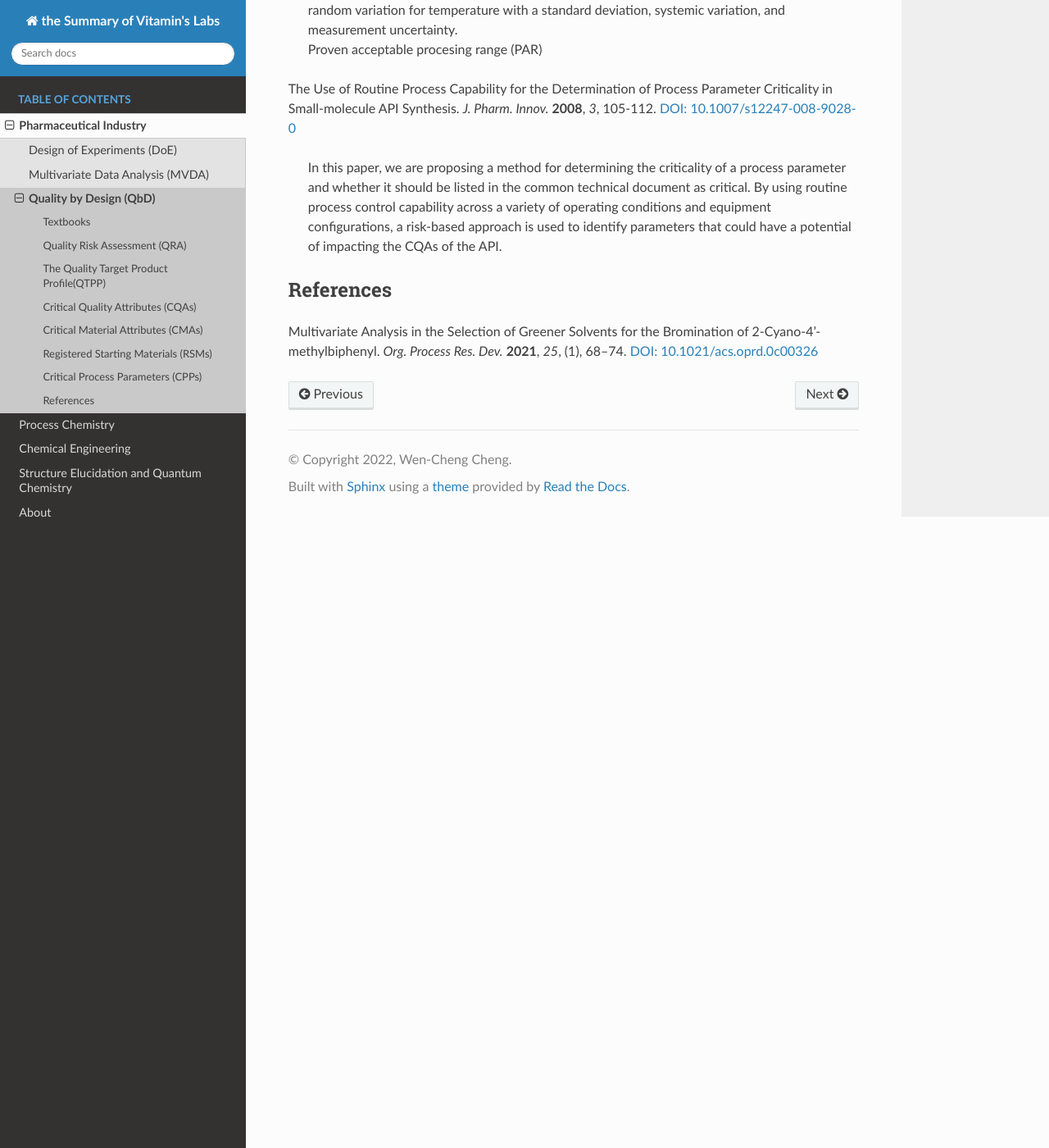
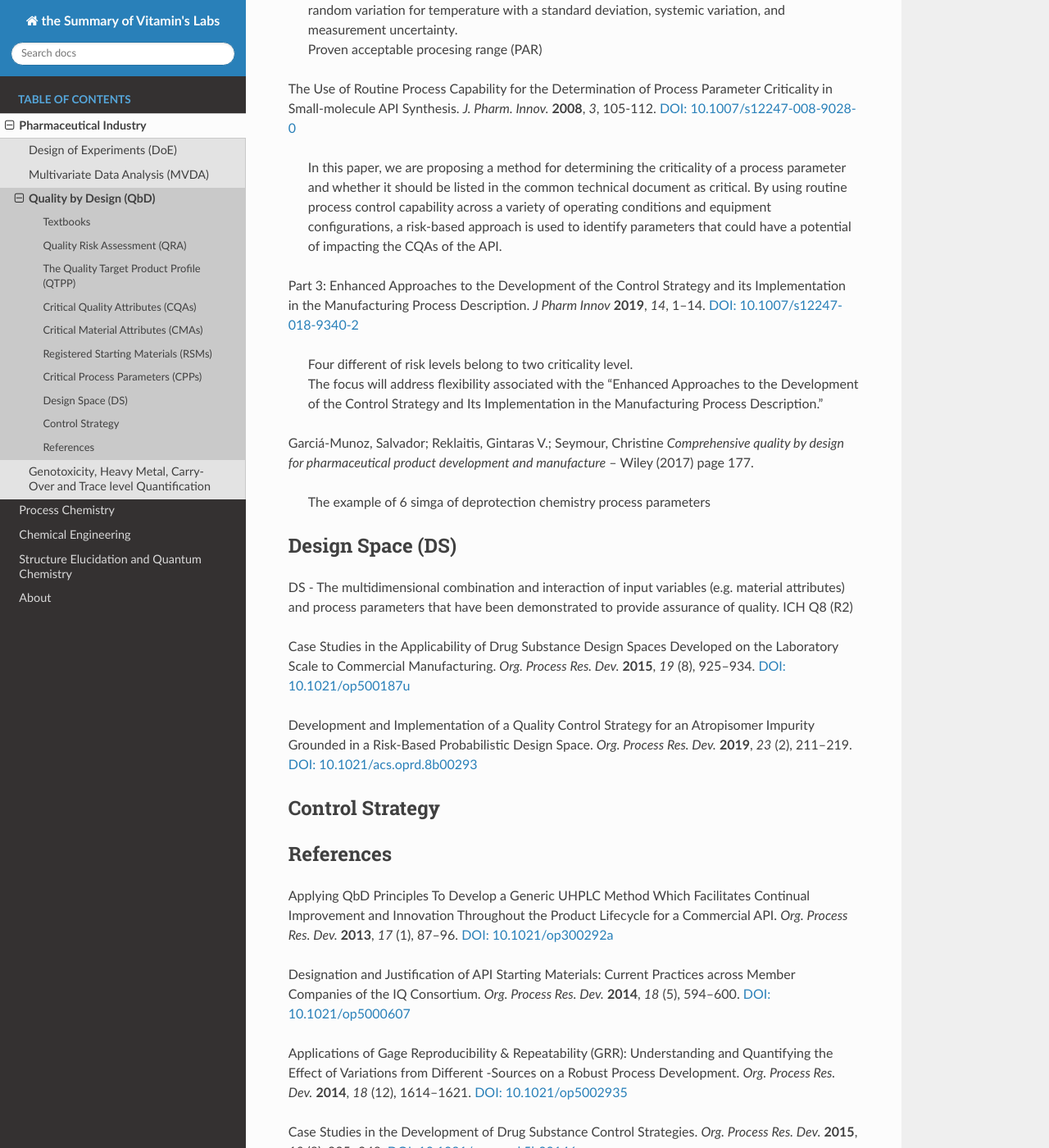
Before and after one commit to vitamincheng/summary, a Sphinx documentation site: the page built from source/CH1/QbD.rst, in a window 1280 px wide and 1400 px high, scrolled down 2471 px. Shown: the whole window at 82% size. Built offline with Sphinx 7.4.7 and the Read the Docs theme 2.0.0, drawn with Linux system fonts in a browser that asks for light colours; some of the changed text lies outside the part shown.

Commit message:
add genotocicity and Process chemistry

```diff
--- a/source/CH1/QbD.rst
+++ b/source/CH1/QbD.rst
@@ -13,7 +13,7 @@ QRA is an assessment of the risk of variation of material attributes (starting m
 
 
 
-The Quality Target Product Profile(QTPP)
+The Quality Target Product Profile (QTPP)
 -----------------------------------------------
 | TPP - labeled use, safety and efficacy.
 | QTPP - quality characteristics to ensure safety and efficacy as promised in the label.
@@ -75,10 +75,40 @@ The Use of Routine Process Capability for the Determination of Process Parameter
 
  | In this paper, we are proposing a method for determining the criticality of a process parameter and whether it should be listed in the common technical document as critical. By using routine process control capability across a variety of operating conditions and equipment configurations, a risk-based approach is used to identify parameters that could have a potential of impacting the CQAs of the API.
 
+Part 3: Enhanced Approaches to the Development of the Control Strategy and its Implementation in the Manufacturing Process Description.  *J Pharm Innov* **2019**, *14*, 1–14. `DOI: 10.1007/s12247-018-9340-2 <https://doi.org/10.1007/s12247-018-9340-2>`_
+
+ | Four different of risk levels belong to two criticality level.
+ | The focus will address flexibility associated with the “Enhanced Approaches to the Development of the Control Strategy and Its Implementation in the Manufacturing Process Description.”
+
+Garciá-Munoz, Salvador; Reklaitis, Gintaras V.; Seymour, Christine *Comprehensive quality by design for pharmaceutical product development and manufacture* – Wiley (2017) page 177.
+
+ | The example of 6 simga of deprotection chemistry process parameters
+
+Design Space (DS)
+--------------------------------------------------------
+DS - The multidimensional combination and interaction of input variables (e.g. material attributes) and process parameters that have been demonstrated to provide assurance of quality. ICH Q8 (R2)
+
+Case Studies in the Applicability of Drug Substance Design Spaces Developed on the Laboratory Scale to Commercial Manufacturing. *Org. Process Res. Dev.* **2015**, *19* (8), 925–934. `DOI: 10.1021/op500187u <https://doi.org/10.1021/op500187u>`_
+
+Development and Implementation of a Quality Control Strategy for an Atropisomer Impurity Grounded in a Risk-Based Probabilistic Design Space. *Org. Process Res. Dev.* **2019**, *23* (2), 211–219. `DOI: 10.1021/acs.oprd.8b00293 <https://doi.org/10.1021/acs.oprd.8b00293>`_
 
 
+Control Strategy
+--------------------------------------------------------
 
 
 References
------------------------------------------------
-Multivariate Analysis in the Selection of Greener Solvents for the Bromination of 2-Cyano-4’-methylbiphenyl. *Org. Process Res. Dev.* **2021**, *25*, (1), 68–74. `DOI: 10.1021/acs.oprd.0c00326 <https://doi.org/10.1021/acs.oprd.0c00326>`_
+-------------------------------------------------------
+Applying QbD Principles To Develop a Generic UHPLC Method Which Facilitates Continual Improvement and Innovation Throughout the Product Lifecycle for a Commercial API. *Org. Process Res. Dev.* **2013**, *17* (1), 87–96. `DOI: 10.1021/op300292a <https://dx.doi.org/10.1021/op300292a>`_
+
+Designation and Justification of API Starting Materials: Current Practices across Member Companies of the IQ Consortium. *Org. Process Res. Dev.* **2014**, *18* (5), 594–600. `DOI: 10.1021/op5000607 <https://dx.doi.org/10.1021/op5000607>`_
+
+Applications of Gage Reproducibility & Repeatability (GRR): Understanding and Quantifying the Effect of Variations from Different -Sources on a Robust Process Development. *Org. Process Res. Dev.* **2014**, *18* (12), 1614–1621. `DOI: 10.1021/op5002935 <https://dx.doi.org/10.1021/op5002935>`_
+
+Case Studies in the Development of Drug Substance Control Strategies. *Org. Process Res. Dev.* **2015**, *19* (8), 935–948. `DOI: 10.1021/acs.oprd.5b00146 <https://dx.doi.org/10.1021/acs.oprd.5b00146>`_
+
+Quality by Design in Action 1: Controlling Critical Quality Attributes of an Active Pharmaceutical Ingredient. *Org. Process Res. Dev.* **2015**, *19* (11), 1634–1644. `DOI: 10.1021/op500295a <https://dx.doi.org/10.1021/op500295a>`_
+
+Quality by Design in Action 2: Controlling Critical Material Attributes during the Synthesis of an Active Pharmaceutical Ingredient. *Org. Process Res. Dev.* **2015**, *19* (11), 1645–1654. `DOI: 10.1021/op500297g <https://dx.doi.org/10.1021/op500297g>`_
+
+Development and Optimization of Liquid Chromatography Analytical Methods by Using AQbD Principles: Overview and Recent Advances. *Org. Process Res. Dev.* **2019**, *23* (9), 1784–1802. `DOI: 10.1021/acs.oprd.9b00238 <https://dx.doi.org/10.1021/acs.oprd.9b00238>`_
--- a/source/CH1/index.rst
+++ b/source/CH1/index.rst
@@ -13,3 +13,4 @@ Pharmaceutical Industry
    DoE
    MVDA
    QbD
+   Genotoxicity
--- /dev/null
+++ b/source/CH2/ADC.rst
@@ -0,0 +1,2 @@
+ADC
+================================================
--- /dev/null
+++ b/source/CH2/ChiralResolution.rst
@@ -0,0 +1,2 @@
+Chiral Resolution and Reacemization
+================================================
--- /dev/null
+++ b/source/CH2/ContinuousFlow.rst
@@ -0,0 +1,2 @@
+Continuous Flow
+================================================
--- /dev/null
+++ b/source/CH2/Crystallization.rst
@@ -0,0 +1,2 @@
+Crystallization and Organic Solvents
+================================================
--- /dev/null
+++ b/source/CH2/GreenChemistry.rst
@@ -0,0 +1,2 @@
+Green Chemistry and Process Mass Intensity
+================================================
--- /dev/null
+++ b/source/CH2/Microwave.rst
@@ -0,0 +1,2 @@
+Microwave-Transfer Catalytic Reaction
+================================================
--- /dev/null
+++ b/source/CH2/PTCreaction.rst
@@ -0,0 +1,2 @@
+Phase-Transfer Catalytic Reaction
+================================================
--- /dev/null
+++ b/source/CH2/Photochemistry.rst
@@ -0,0 +1,2 @@
+Process Chemistry
+================================================
--- /dev/null
+++ b/source/CH2/Polymerization.rst
@@ -0,0 +1,2 @@
+Polymerization Process
+================================================
```
Also changed, not shown: source/CH1/Genotoxicity.rst (added, +156 -0 lines), source/CH2/ProcessChemistry.rst (added, +160 -0 lines), source/CH2/index.rst (+11 -5 lines).
